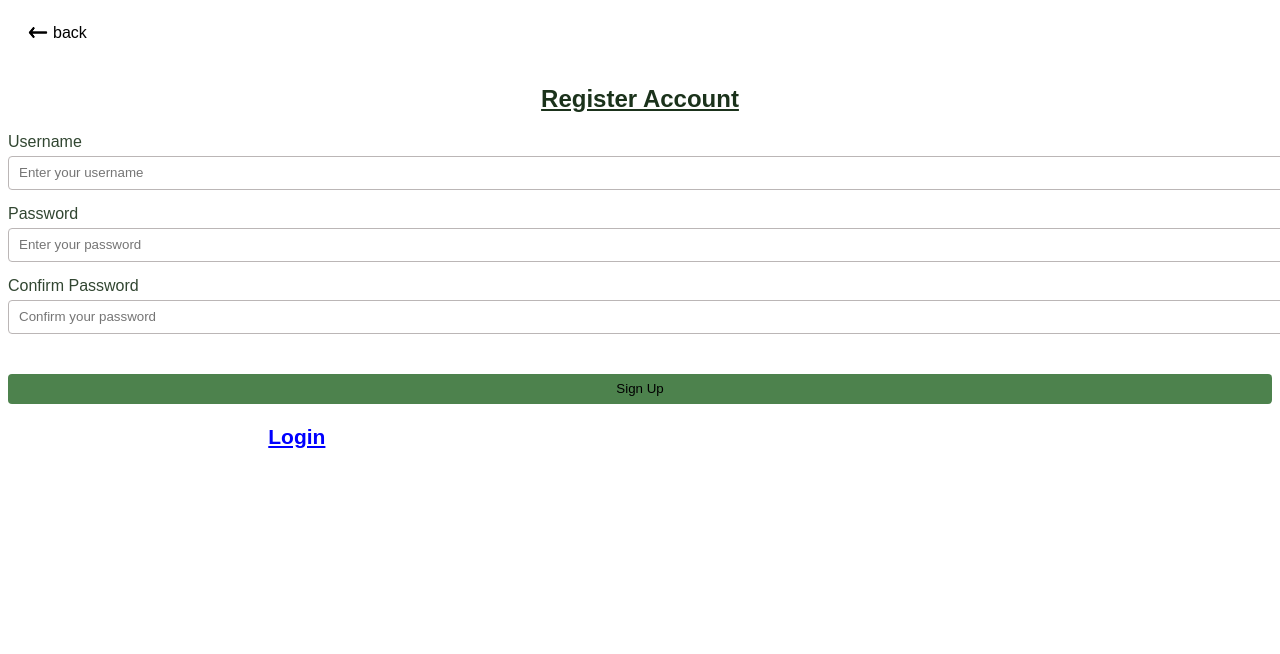
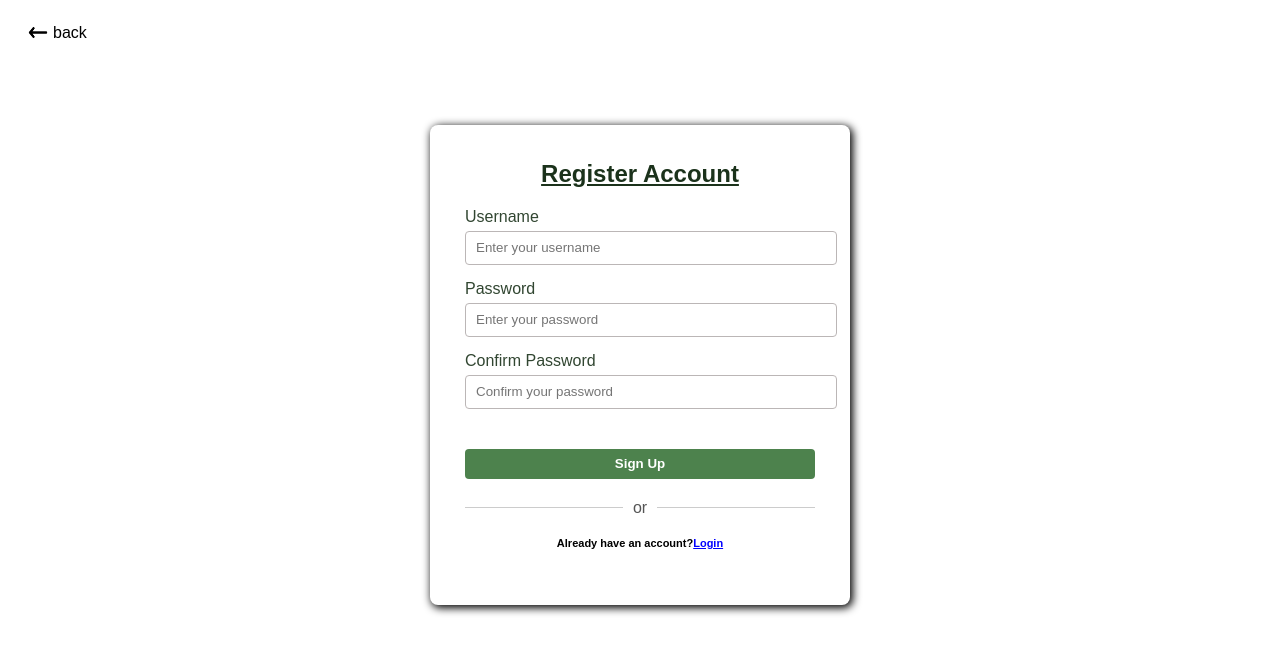
Before and after one commit to AnsonL1234/ExpensesTrackingSystem, a React (Vite) app in the folder website_app/expenses-tracking-webapp/: page /register in a window 1280 px wide. Shown: the top 654 px of the page. Built offline with nearby package versions, Linux system fonts and the light colour scheme.

Commit message:
complete register form styling

```diff
--- a/website_app/expenses-tracking-webapp/src/login-page/Login.css
+++ b/website_app/expenses-tracking-webapp/src/login-page/Login.css
@@ -89,8 +89,10 @@ button[type=button], button[type=submit] {
     height: 30px;
     margin-top: 25px;
     border-radius: 4px;
+    font-weight: bold;
     border: none;
     background-color: var(--secondary-color);
+    color: white;
 }
 
 button[type=button]:hover, button[type=submit]:hover {
--- a/website_app/expenses-tracking-webapp/src/register-page/Register.css
+++ b/website_app/expenses-tracking-webapp/src/register-page/Register.css
@@ -1 +1,31 @@
 @import url("../index.css");
+
+.registerForm {
+    margin: 0 auto;
+    display: flex;
+    flex-direction: column;
+    justify-content: center;
+    margin-top: 60px;
+    width: clamp(250px, 90vw, 350px);
+    height: 450px;
+    padding-left: 35px;
+    padding-right: 35px;
+    padding-bottom: 30px;
+    box-shadow: 2px 2px 8px 1px;
+    border-radius: 8px;
+}
+
+.error-message-register {
+    font-size: 11px;
+    font-weight: bold;
+    margin-left: 10px;
+    color: rgb(245, 58, 58);
+}
+
+.register-footer {
+    text-align: center;
+    font-size: 11px;
+    margin-top: 20px;
+    font-family: var(--text-front);
+    color: #000;
+}
--- a/website_app/expenses-tracking-webapp/src/register-page/Register.jsx
+++ b/website_app/expenses-tracking-webapp/src/register-page/Register.jsx
@@ -2,6 +2,7 @@ import axios from "axios";
 import { useState } from "react";
 import { useNavigate } from "react-router-dom";
 import LeftArrow from "../assets/left-arrow.png";
+import "./Register.css";
 
 
 export default function Register() {
@@ -13,7 +14,7 @@ export default function Register() {
     const[confirmPassword, setConfirmPassword] = useState("");
     const[isPasswordCorrect, setIsPasswordCorrect] = useState(true);
     const[responseMessage, setResponseMessage] = useState("");
-    const[hasError, setHasError] = useState(false);
+    const[hasError, setHasError] = useState(true);
 
     const handleRegisterSubmit = () => {
         event.preventDefault();
@@ -77,6 +78,9 @@ export default function Register() {
                         onChange={(e) => setPassword(e.target.value)}
                     />
                     <label htmlFor="confirm-password">Confirm Password</label>
+                    {!isPasswordCorrect && (
+                        <span className="error-message-register">* Password does not match...</span>
+                    )}
                     <input
                         type="password"
                         id="confirm-password"
@@ -85,14 +89,15 @@ export default function Register() {
                         onChange={(e) => setConfirmPassword(e.target.value)}
                     />
 
-                    {isPasswordCorrect === false && (
-                        <span style={{ color: "red" }}>Password does not match...</span>
-                    )}
-
                     <button type="submit">
                         Sign Up
                     </button>
-                    <p>Already have an account?<a >Login</a></p>
+
+                    <div className="divider">
+                        <span>or</span>
+                    </div>
+
+                    <p className="register-footer">Already have an account?<a onClick={() => navigate("/login")}>Login</a></p>
                 </form>
             </div>
         </>
```
